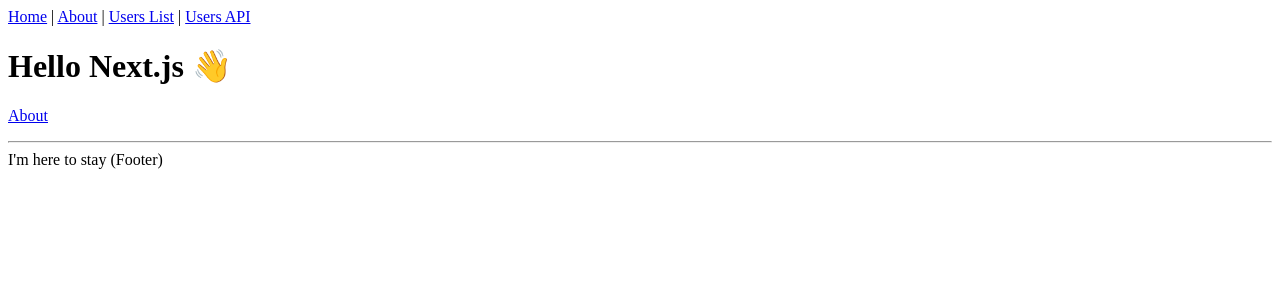
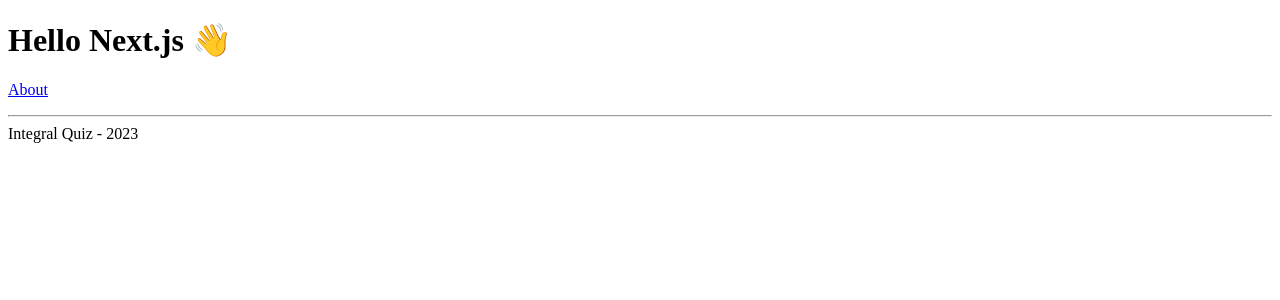
Before and after one commit to MikkelSteine/integral-quiz, a Next.js app: page / in a window 1280 px wide. Shown: the top 300 px of the page. Built offline with nearby package versions, Linux system fonts and the light colour scheme.

Commit message:
Test-endringer

```diff
--- a/components/Layout.tsx
+++ b/components/Layout.tsx
@@ -15,16 +15,12 @@
       <meta name="viewport" content="initial-scale=1.0, width=device-width" />
     </Head>
     <header>
-      <nav>
-        <Link href="/">Home</Link> | <Link href="/about">About</Link> |{' '}
-        <Link href="/users">Users List</Link> |{' '}
-        <a href="/api/users">Users API</a>
-      </nav>
+
     </header>
     {children}
     <footer>
       <hr />
-      <span>I'm here to stay (Footer)</span>
+      <span>Integral Quiz - 2023</span>
     </footer>
   </div>
 )
```
